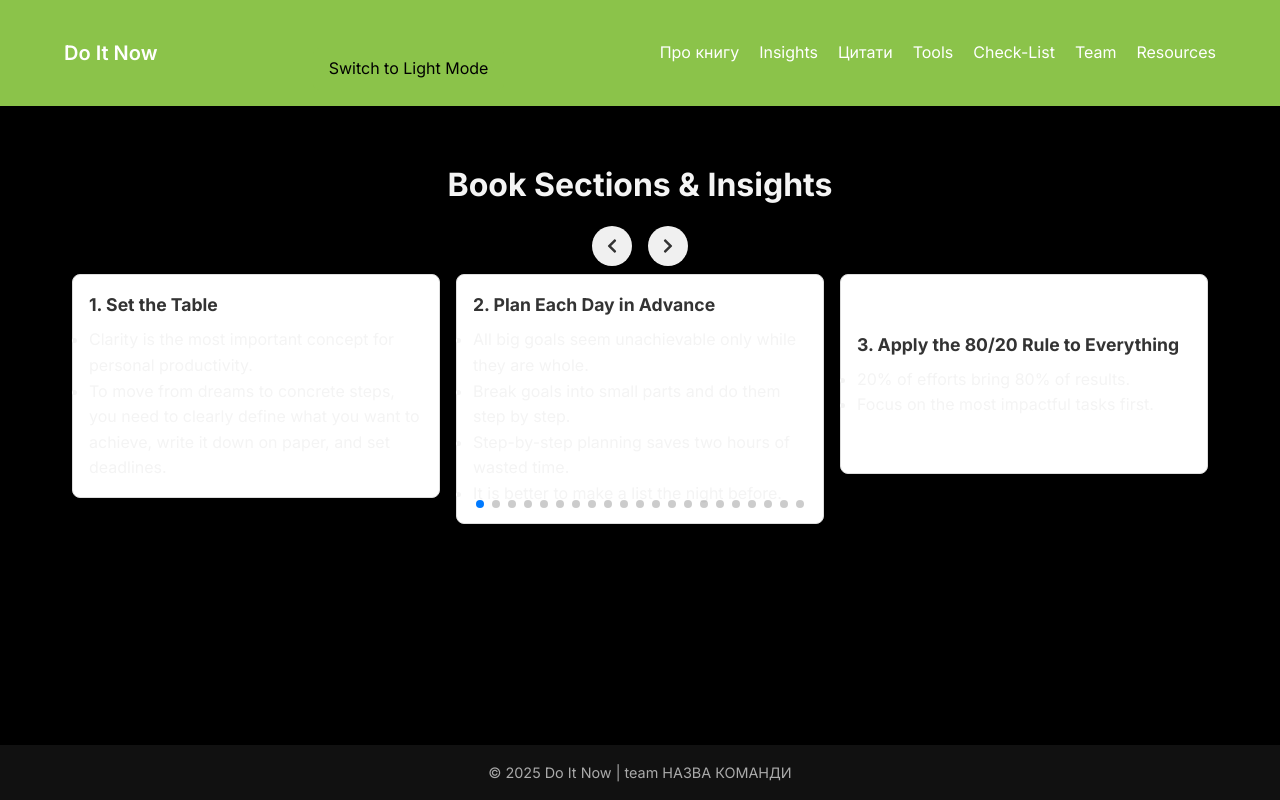
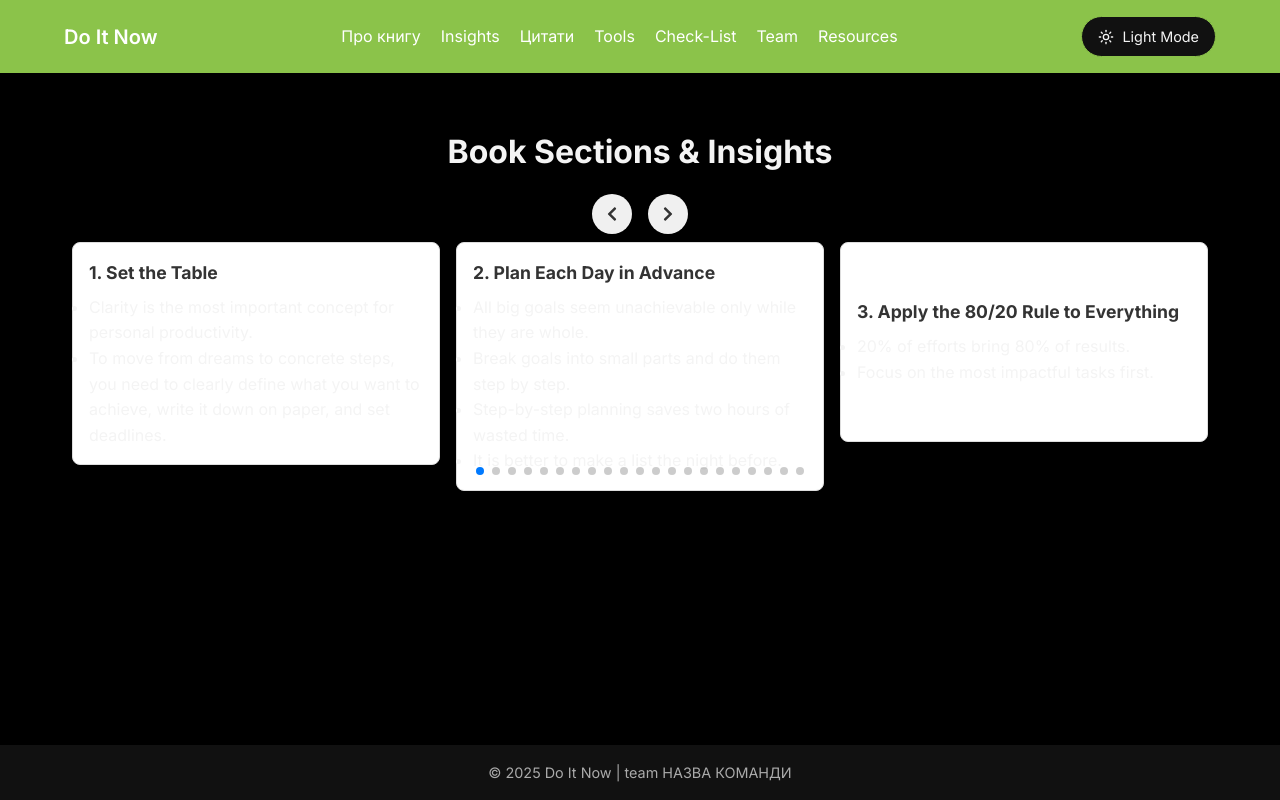
Before and after one commit to Ded-Goit/my-book-site, a Next.js app: page /methods in a window 1280 px wide. Built offline with nearby package versions, Linux system fonts and the light colour scheme.

Commit message:
edit button theme

```diff
--- a/components/Header/Header.tsx
+++ b/components/Header/Header.tsx
@@ -12,7 +12,6 @@ export default function Header() {
         <Link href="/" className={styles.logo}>
           Do It Now
         </Link>
-        <ThemeSwitcher />
 
         <MobileMenu />
         <nav className={styles.desktopNav}>
@@ -24,6 +23,7 @@ export default function Header() {
           <Link href="/team">Team</Link>
           <Link href="/resources">Resources</Link>
         </nav>
+        <ThemeSwitcher />
       </div>
     </header>
   );
--- /dev/null
+++ b/components/ThemeSwitcher.module.css
@@ -0,0 +1,19 @@
+.button {
+  display: flex;
+  align-items: center;
+  gap: 0.5rem;
+  background-color: var(--card-bg);
+  color: var(--text);
+  border: 1px solid var(--accent);
+  padding: 0.5rem 1rem;
+  border-radius: 9999px; /* Pills shape */
+  cursor: pointer;
+  font-size: 0.9rem;
+  transition: background-color 0.3s, color 0.3s, transform 0.2s;
+}
+
+.button:hover {
+  background-color: var(--accent);
+  color: #000;
+  transform: scale(1.05);
+}
--- a/components/ThemeSwitcher.tsx
+++ b/components/ThemeSwitcher.tsx
@@ -2,29 +2,27 @@
 
 import { useTheme } from "next-themes";
 import { useEffect, useState } from "react";
+import styles from "./ThemeSwitcher.module.css";
+import { Sun, Moon } from "lucide-react"; // Додай lucide-react (або іншу бібліотеку іконок)
 
 export default function ThemeSwitcher() {
   const { theme, setTheme } = useTheme();
   const [mounted, setMounted] = useState(false);
 
-  // Щоб уникнути гідратації різниці
   useEffect(() => setMounted(true), []);
 
   if (!mounted) return null;
 
+  const isDark = theme === "dark";
+
   return (
     <button
-      onClick={() => setTheme(theme === "dark" ? "light" : "dark")}
-      style={{
-        background: "var(--accent)",
-        color: "#000",
-        padding: "0.5rem 1rem",
-        borderRadius: "6px",
-        cursor: "pointer",
-        marginTop: "2rem",
-      }}
+      className={styles.button}
+      onClick={() => setTheme(isDark ? "light" : "dark")}
+      aria-label="Перемикач теми"
     >
-      Switch to {theme === "dark" ? "Light" : "Dark"} Mode
+      {isDark ? <Sun size={16} /> : <Moon size={16} />}
+      {isDark ? "Light Mode" : "Dark Mode"}
     </button>
   );
 }
--- a/package.json
+++ b/package.json
@@ -10,6 +10,7 @@
   },
   "dependencies": {
     "canvas-confetti": "^1.9.3",
+    "lucide-react": "^0.525.0",
     "next": "15.3.4",
     "next-themes": "^0.4.6",
     "normalize.css": "^8.0.1",
```
Also changed, not shown: providers/ThemeProvider.tsx (+12 -0 lines), 1 other file (tests, documents, lock files or other folders).
